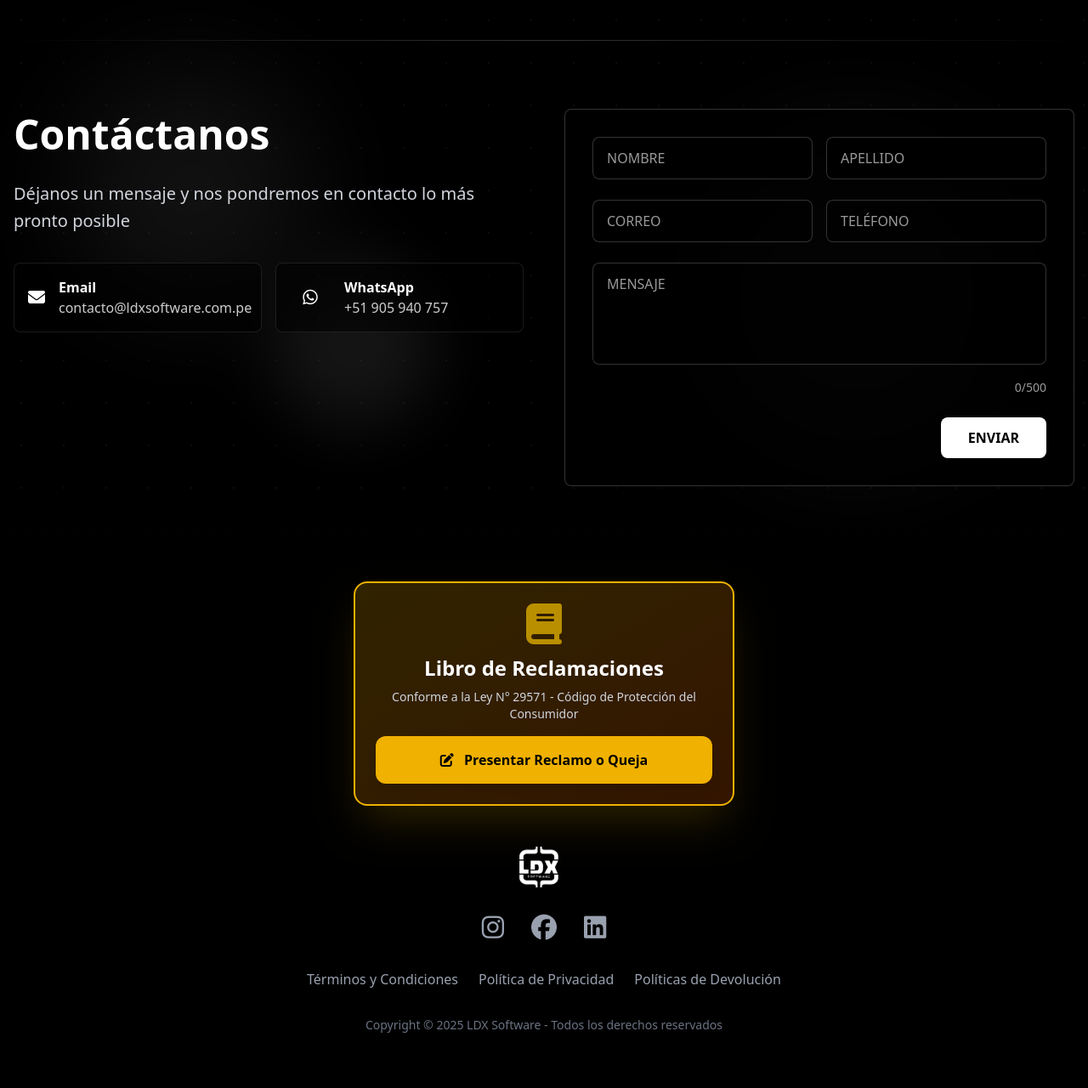
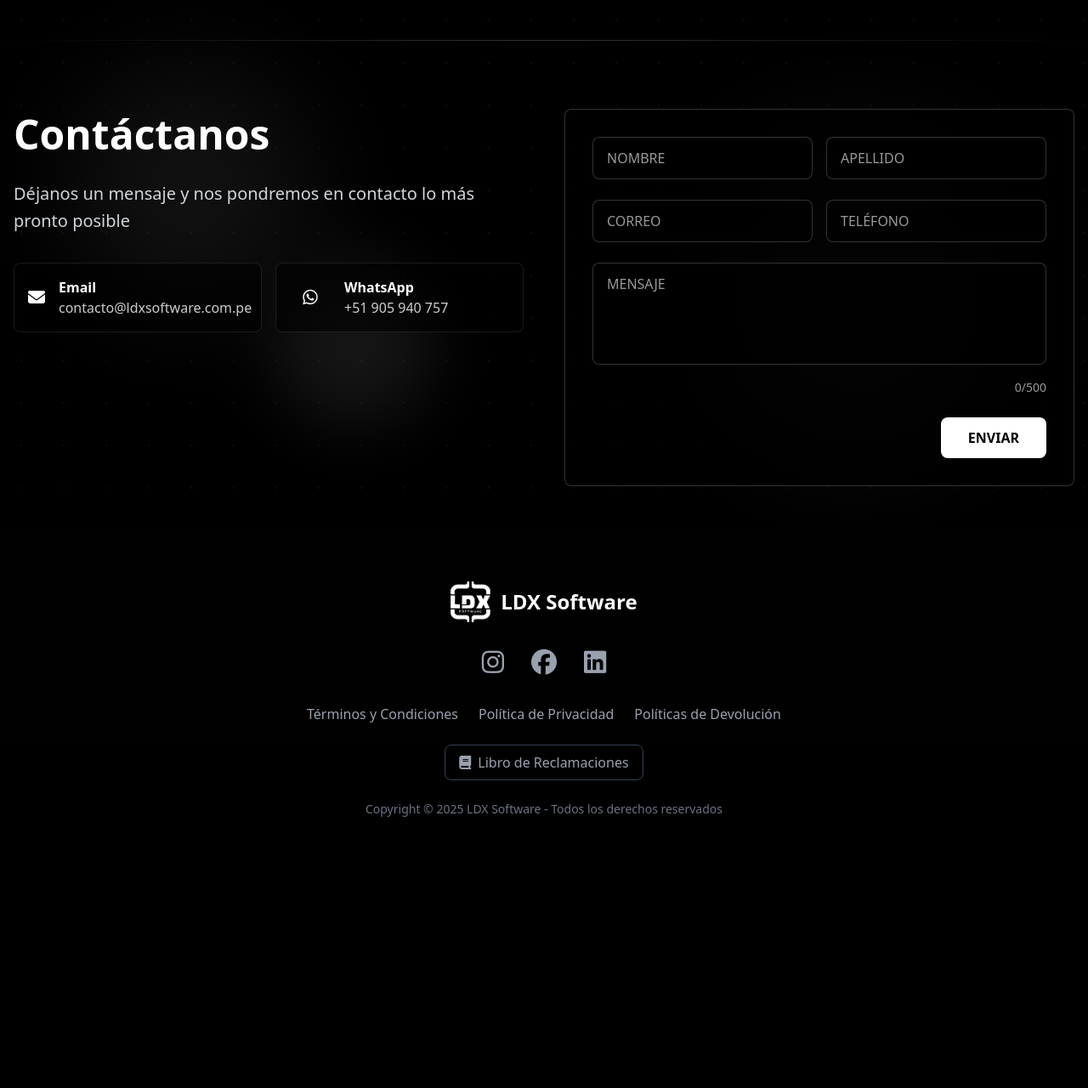
Before and after one commit to luisc0230/ldxsoftware, a PHP site: page / in a window 1280 px wide. Shown: the part 3567-4847 px from the top of the page at 85% size. After the commit the page ends 4528 px from the top, so only its background shows below. Run offline with PHP 8.4, Linux system fonts and the light colour scheme; some libraries are stand-ins or nearby versions.

Commit message:
Footer final - Logo always visible, discrete Libro de Reclamaciones button, clean design

```diff
--- a/app/includes/footer.php
+++ b/app/includes/footer.php
@@ -1,30 +1,11 @@
 <!-- Footer -->
 <footer class="text-white py-16 relative overflow-hidden">
     <div class="max-w-4xl mx-auto px-4 text-center relative z-10">
-
-        <!-- Libro de Reclamaciones - DESTACADO -->
-        <div class="mb-12 max-w-md mx-auto">
-            <div class="bg-gradient-to-br from-yellow-500/20 to-orange-500/20 border-2 border-yellow-500 rounded-2xl p-6 shadow-2xl shadow-yellow-500/20 hover:shadow-yellow-500/40 transition-all duration-300">
-                <div class="text-center mb-4">
-                    <i class="fas fa-book text-yellow-400 text-5xl mb-3 animate-pulse"></i>
-                    <h3 class="font-bold text-white text-2xl mb-2">Libro de Reclamaciones</h3>
-                    <p class="text-gray-300 text-sm">
-                        Conforme a la Ley N° 29571 - Código de Protección del Consumidor
-                    </p>
-                </div>
-                <a href="<?php echo url('libro-reclamaciones'); ?>"
-                   class="block w-full bg-yellow-500 hover:bg-yellow-600 text-black font-bold py-4 px-6 rounded-xl transition-all duration-300 transform hover:scale-105 shadow-lg">
-                    <i class="fas fa-edit mr-2"></i>
-                    Presentar Reclamo o Queja
-                </a>
-            </div>
-        </div>
-
         <!-- Logo -->
         <div class="mb-8">
             <div class="flex items-center justify-center space-x-3 mb-2">
-                <img src="<?php echo asset('images/logo.png'); ?>" alt="LDX Software" class="h-12 w-auto" onerror="this.style.display='none'; this.nextElementSibling.style.display='block';">
-                <span class="font-bold text-2xl text-white" style="display: none;">LDX Software</span>
+                <img src="<?php echo BASE_URL; ?>assets/images/logo.png" alt="LDX Software" class="h-12 w-auto">
+                <span class="font-bold text-2xl text-white">LDX Software</span>
             </div>
         </div>
 
@@ -54,7 +35,7 @@
         </div>
 
         <!-- Links -->
-        <div class="flex flex-wrap justify-center gap-6 mb-8 text-gray-400">
+        <div class="flex flex-wrap justify-center gap-6 mb-6 text-gray-400">
             <a href="<?php echo url('terminos'); ?>" class="hover:text-white transition-colors duration-300">
                 Términos y Condiciones
             </a>
@@ -66,6 +47,15 @@
             </a>
         </div>
 
+        <!-- Libro de Reclamaciones - Discreto pero visible -->
+        <div class="mb-6">
+            <a href="<?php echo url('libro-reclamaciones'); ?>"
+               class="inline-flex items-center gap-2 text-gray-400 hover:text-yellow-400 transition-colors duration-300 border border-gray-700 hover:border-yellow-500 px-4 py-2 rounded-lg">
+                <i class="fas fa-book"></i>
+                <span>Libro de Reclamaciones</span>
+            </a>
+        </div>
+
         <!-- Copyright -->
         <div class="text-gray-500 text-sm">
             Copyright © <?php echo date('Y'); ?> LDX Software - Todos los derechos reservados
```
